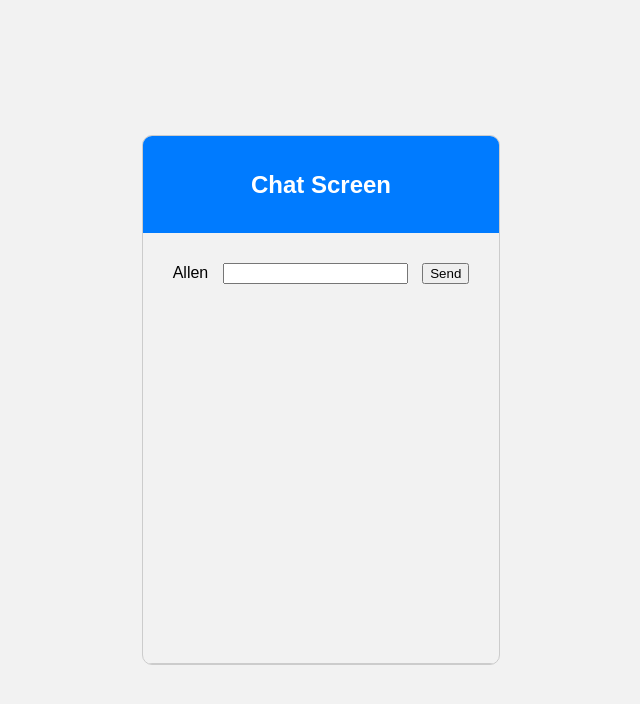
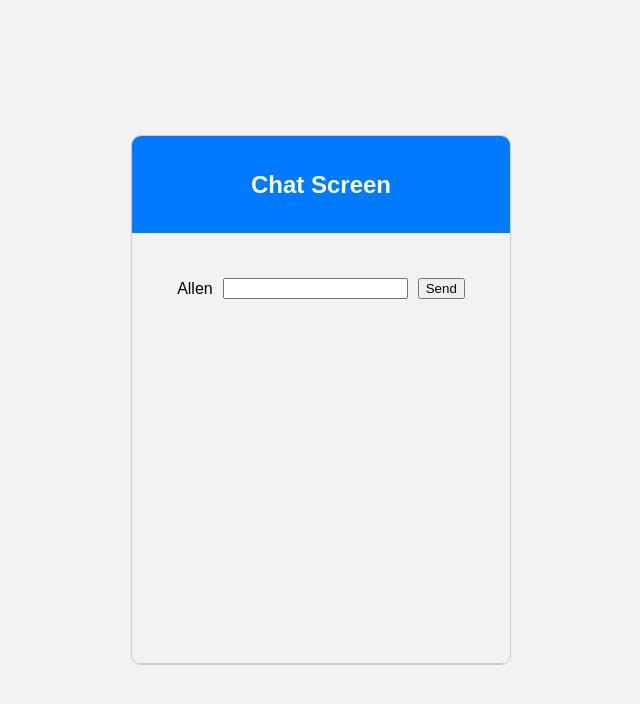
Before and after one commit to allenanto/systems_security_B9IS103, a Flask app: template templates/index.html in a window 1280 px wide. Shown: the top 704 px of the page, without its empty margins (319-959 px from the left). Run offline with Flask 3, Linux system fonts and the light colour scheme; the template is opened without the code that fills it, so the values that code supplies are empty; some libraries are stand-ins or nearby versions.

Commit message:
chat screen

```diff
--- a/static/styles.css
+++ b/static/styles.css
@@ -29,6 +29,13 @@ body {
     overflow-y: scroll;
     border-bottom: 1px solid #ccc;
 }
+
+.chat-input {
+    padding: 15px;
+    display: flex;
+    align-items: center;
+}
+
 #messages {
     list-style-type: none;
     padding: 0;
--- a/templates/index.html
+++ b/templates/index.html
@@ -20,7 +20,7 @@
 
                 </div>
                 <!-- Need to change this later -->
-                <div>
+                <div class="chat-input">
                 <label id="username">Allen</label>
                 <input type="text" id="message">
                 <button id="sendBtn">Send</button>
```
